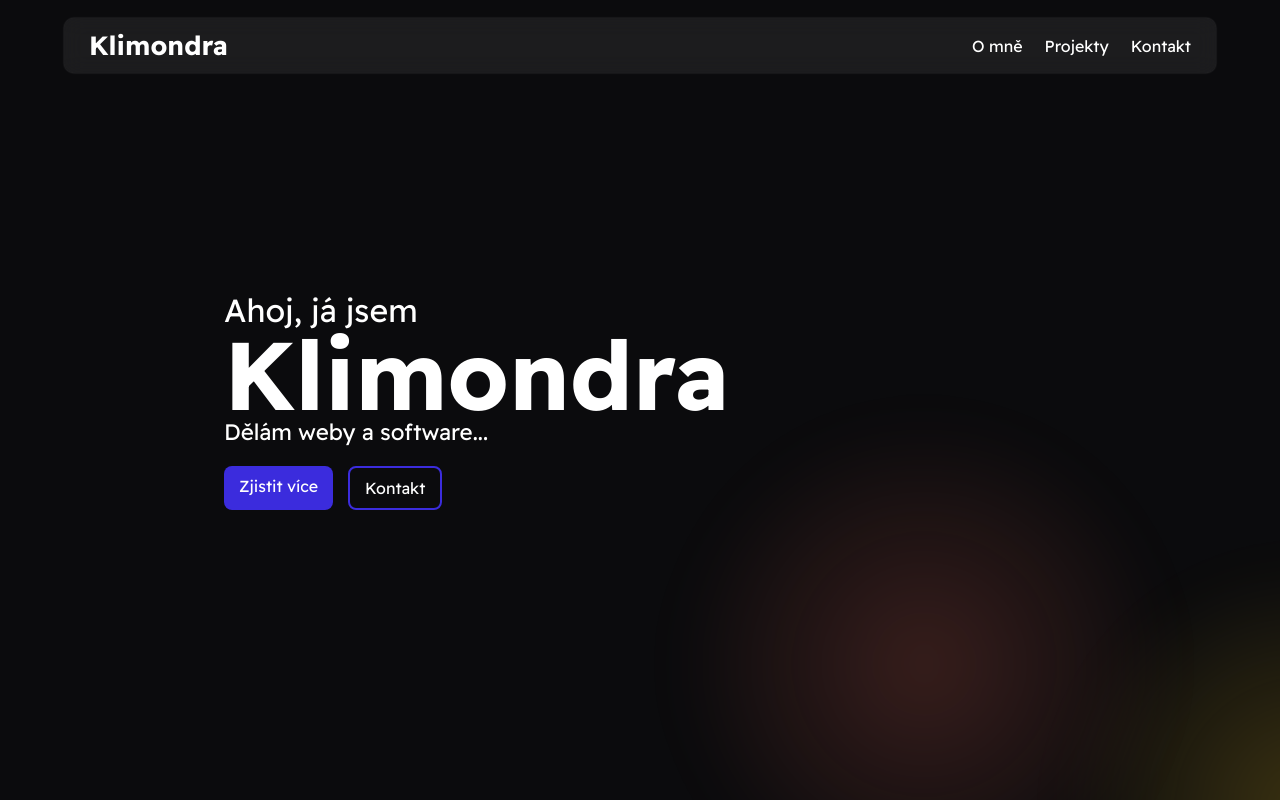
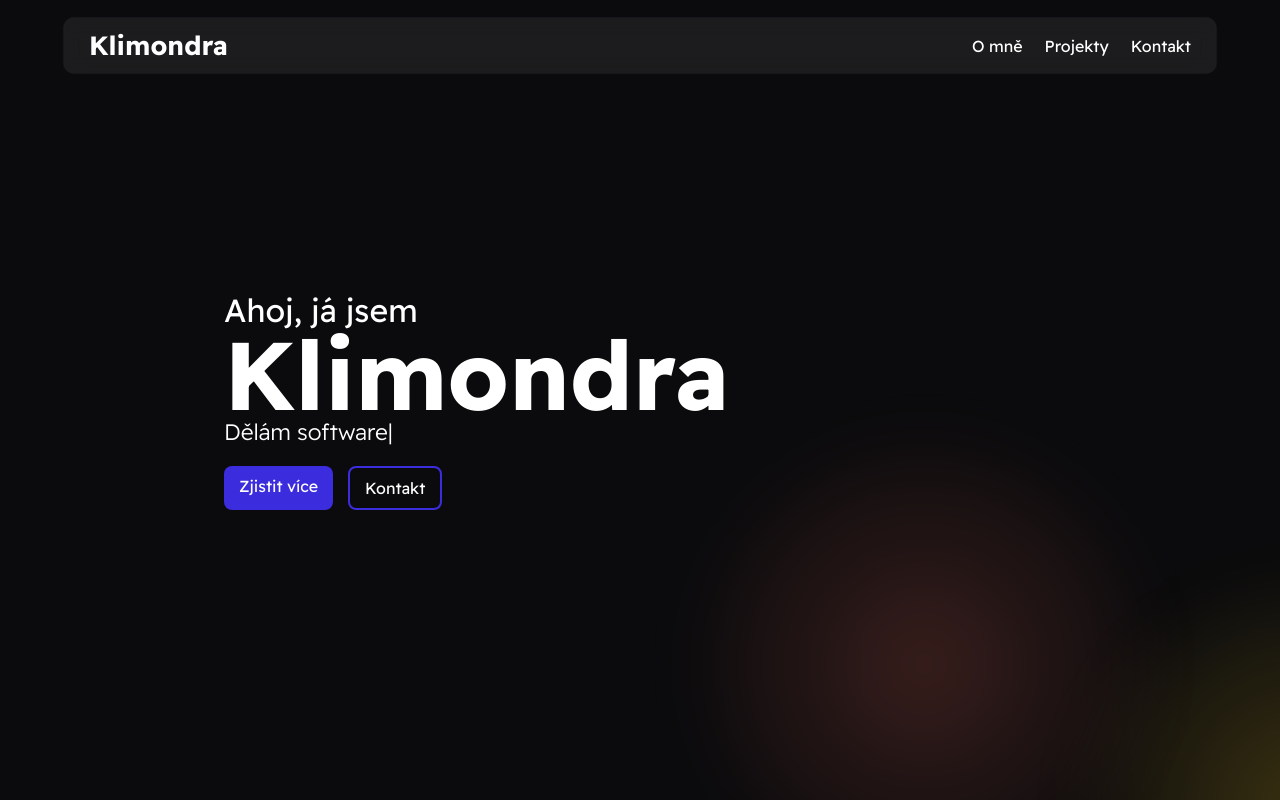
Before and after one commit to Klimondra/klimondra-web, a React (Create React App) app: page / in a window 1280 px wide. Built offline with nearby package versions, Linux system fonts and the light colour scheme; a web font is replaced by a local one.

Commit message:
Added typing effect to hero section
Took 13 minutes

```diff
--- a/package.json
+++ b/package.json
@@ -8,7 +8,8 @@
     "react": "^19.0.0",
     "react-dom": "^19.0.0",
     "react-router-dom": "^7.1.5",
-    "react-scripts": "5.0.1"
+    "react-scripts": "5.0.1",
+    "react-type-animation": "^3.2.0"
   },
   "scripts": {
     "start": "react-scripts start",
--- a/src/pages/Home.css
+++ b/src/pages/Home.css
@@ -33,7 +33,7 @@
 #hero .heroContent p {
   font-size: 1.4rem;
   font-family: Readex Pro, Verdana, sans-serif;
-  font-weight: 400;
+  font-weight: 300;
   color: white;
 }
 #hero .heroContent .heroCtaBtns {
--- a/src/pages/Home.js
+++ b/src/pages/Home.js
@@ -1,9 +1,9 @@
 import React from 'react';
 import "./Home.css";
 import AnimatedDotBg from "../components/homePage/animatedDotBg";
+import { TypeAnimation } from 'react-type-animation';
 
 const Home = () => {
-
 
     return (
         <>
@@ -12,7 +12,11 @@ const Home = () => {
                 <div className="heroContent">
                     <h3>Ahoj, já jsem</h3>
                     <h1>Klimondra</h1>
-                    <p>Dělám weby a software...</p>
+                    <p><TypeAnimation sequence={[
+                        "Dělám weby", 3000,
+                        "Dělám software", 3000,
+                        "Dělám grafiku", 750,
+                        "Dělám grafiku (občas)", 2250 ]} wrapper="span" speed={32}  repeat={Infinity}/></p>
                     <div className="heroCtaBtns">
                         <a href="#">Zjistit více</a>
                         <a href="#">Kontakt</a>
--- a/src/pages/Home.scss
+++ b/src/pages/Home.scss
@@ -36,7 +36,7 @@ $textWhite: white;
     p {
       font-size: 1.4rem;
       font-family: Readex Pro, Verdana, sans-serif;
-      font-weight: 400;
+      font-weight: 300;
       color: $textWhite;
     }
 
```
Also changed, not shown: 1 other file (tests, documents, lock files or other folders).
